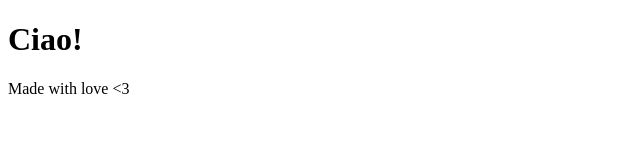
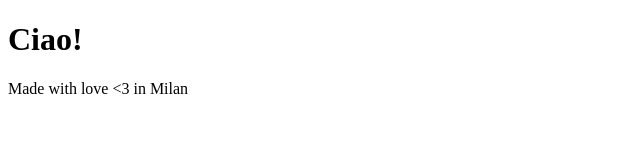
Before and after one commit to fabfor/airbnb, a plain HTML site: page index.html in a window 1280 px wide. Shown: the full height of the page, 0-640 px from the left. Drawn offline with Linux system fonts and the light colour scheme.

Commit message:
added City

```diff
--- a/index.html
+++ b/index.html
@@ -6,6 +6,6 @@
   </head>
   <body>
     <h1>Ciao!</h1>
-    <footer> Made with love <3</footer>
+    <footer> Made with love <3 in Milan</footer>
   </body>
 </html>
```
